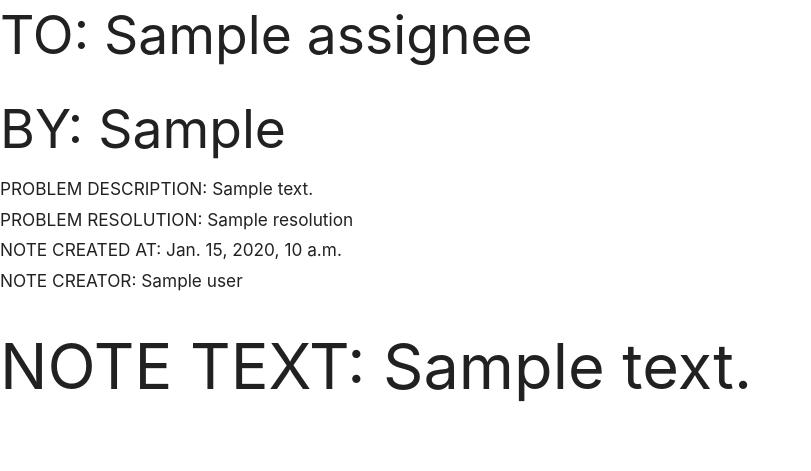
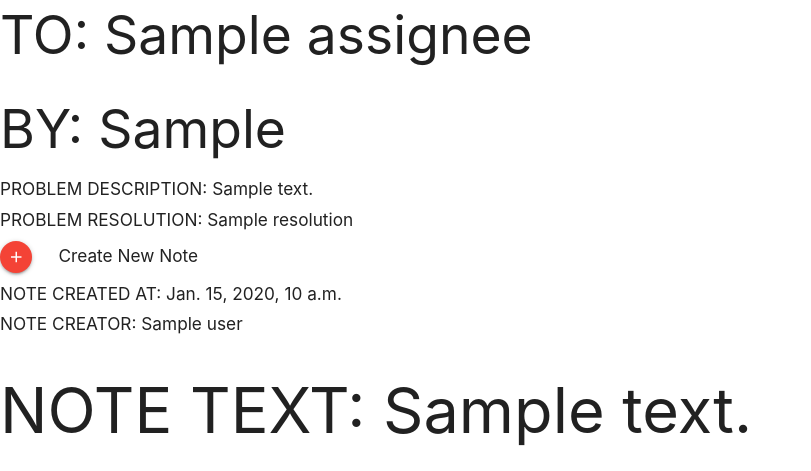
Before and after one commit to jscpeterson/help-desk, a Django app: template templates/tickets/view_ticket.html in a window 1280 px wide. Shown: the part 1084-1555 px from the top of the page, without its empty margins (0-811 px from the left). Before the commit the page ends 1486 px from the top, so only its background shows below. Run offline with Django 3.2, Linux system fonts and the light colour scheme; the template is opened without the code that fills it: most values are stand-ins (such as "Sample title", 1, 10 or a date in 2020).

Commit message:
Add resolve/assign ticket button and add new note button to view_ticket template. Add more display logic to view_ticket template

```diff
--- a/templates/tickets/view_ticket.html
+++ b/templates/tickets/view_ticket.html
@@ -5,9 +5,11 @@
 
 <!-- TICKET DETAIL CARD START -->
 
-<!-- TOP LEFT, TICKET ID -->
+<!-- TOP LEFT, TICKET ID SECTION START-->
 <h1>TICKET ID: {{ticket.id}}</h1>
-<!-- MIDDLE LEFT, TICKET META DATA, USER ASSIGNEE, CATEGORY PRIORITY -->
+<!-- TICKET ID SECTION END -->
+
+<!-- MIDDLE LEFT, TICKET META DATA, USER ASSIGNEE, CATEGORY PRIORITY SECTION START -->
 <h1>USER: {{ticket.user}}</h1>
 <h1>ASSIGNEE: {{ticket.assignee}}</h1>
 <h1>PRIORITY: {{ticket.get_priority_display}}</h1>
@@ -15,8 +17,8 @@
 <!-- CARD FOOTER/BOTTOM LEFT TICKET TIMELINE -->
 <h1>CREATED AT: {{ticket.created_date}}</h1>
 <h2>BY: {{ticket.user}}</h2>
-{% if ticket.assigned_date %}
-<h1>ASSIGNED AT: {{ticket.assigned_date}}</h1>
+{% if ticket.assignment_date %}
+<h1>ASSIGNED AT: {{ticket.assignment_date}}</h1>
 <h2>TO: {{ticket.assignee}}</h2>
 <h2>BY: {{ticket.assigned_by}}</h2>
 {% endif %}
@@ -24,35 +26,68 @@
 <h1>RESOLVED AT: {{ticket.closed_date}}</h1>
 <h2>BY: {{ticket.assignee}}</h2>
 {% endif %}
+<!-- TICKET META DATA SECTION END -->
 
-<!-- STATUS SECTION, TOP RIGHT -->
+<!-- STATUS SECTION, TOP RIGHT START-->
 <!-- IF STATUS IS OPEN -->
 {% if ticket.status == 1 %}
-  <!-- IF NOT ASSIGNED YET -->
-  {% if ticket.assigned_date %}
-  <h1>TICKET ASSIGNED AT: {{ticket.assigned_date}}</h1>
+  <!-- IF ASSIGNED -->
+  {% if ticket.assignment_date %}
+  <h1>TICKET ASSIGNED AT: {{ticket.assignment_date}}</h1>
+    {% if user.is_support or user.is_supervisor %}
+    <h6>Resolve ticket</h6>
+    <a href={% url 'tickets:resolve_ticket' ticket.id %} class="btn-floating btn-small waves-effect waves-light blue hoverable" id="addbutton">
+      <i class="material-icons">check_circle</i>
+    </a>
+    {% endif %}
+  <!-- IF NOT YET ASSIGNED -->
   {% else %}
   <h1>OPENED AT: {{ticket.created_date}}</h1>
+    {% if user.is_support or user.is_supervisor %}
+    <h6>Assign ticket</h6>
+    <a href={% url 'tickets:assign_ticket' ticket.id %} class="btn-floating btn-small waves-effect waves-light blue hoverable" id="addbutton">
+      <i class="material-icons">assignment_ind</i>
+    </a>
+    {% endif %}
   {% endif %}
 {% endif %}
 <!-- IF STATUS IS CLOSED -->
 {% if ticket.status == 2 %}
 <h1>CLOSED AT: {{ticket.closed_date}}</h1>
 {% endif %}
+<!-- STATUS SECTION END -->
 
-<!-- PROBLEM DESCRIPTION SECTION, MIDDLE RIGHT -->
+<!-- PROBLEM DESCRIPTION SECTION, MIDDLE RIGHT START -->
 <h6>PROBLEM DESCRIPTION: {{ticket.problem_description}}</h6>
+<!-- PROBLEM DESCRIPTION SECTION END -->
 
 <!-- PROBLEM RESOLUTION SECTION, BOTTOM RIGHT -->
+{% if ticket.resolution %}
 <h6>PROBLEM RESOLUTION: {{ticket.resolution}}</h6>
+{% endif %}
+<!-- PROBLEM RESOLUTION SECTION END -->
 
 <!-- TICKET DETAIL CARD END -->
 
+
 <!-- NOTES CARD START -->
+
+<!-- NEW NOTES BUTTON SECTION, TOP OF NOTES CARD START -->
+<h6>
+  <a href={% url 'tickets:add_note' ticket.id %} class="btn-floating btn-small waves-effect waves-light red hoverable" id="addbutton">
+    <i class="material-icons">add</i>
+  </a>Create New Note
+</h6>
+<!-- NEW NOTES BUTTON SECTION END -->
+
+<!-- NOTES CHAT LOG SECTION START -->
 {% for note in notes %}
 <h6>NOTE CREATED AT: {{note.created_date}}</h6>
 <h6>NOTE CREATOR: {{note.user}}</h6>
 <h1>NOTE TEXT: {{note.text}}</h1>
 {% endfor %}
+<!-- NOTES CHAT LOG SECTION END -->
+
 <!-- NOTES CARD END -->
+
 {% endblock %}
```
